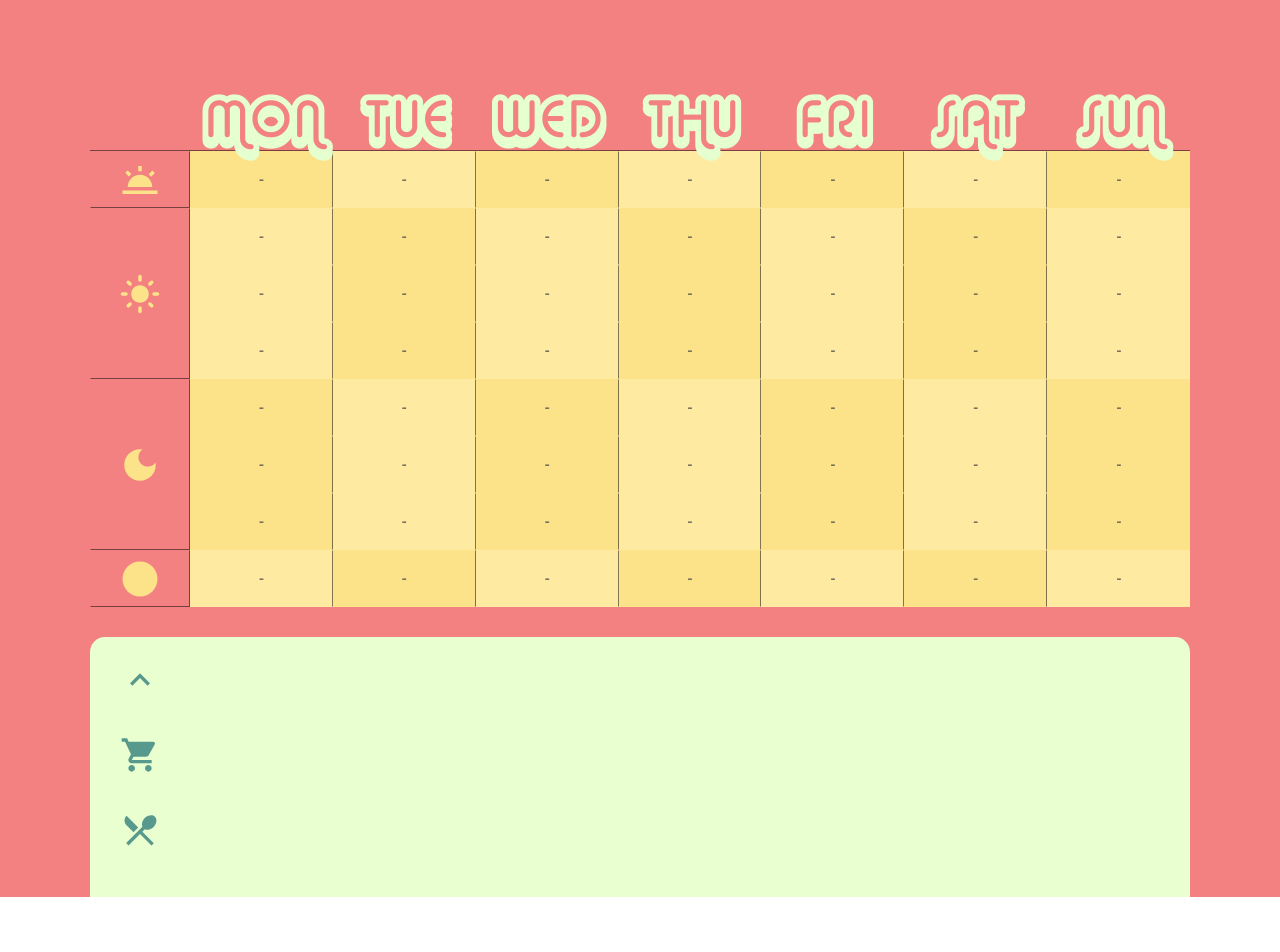
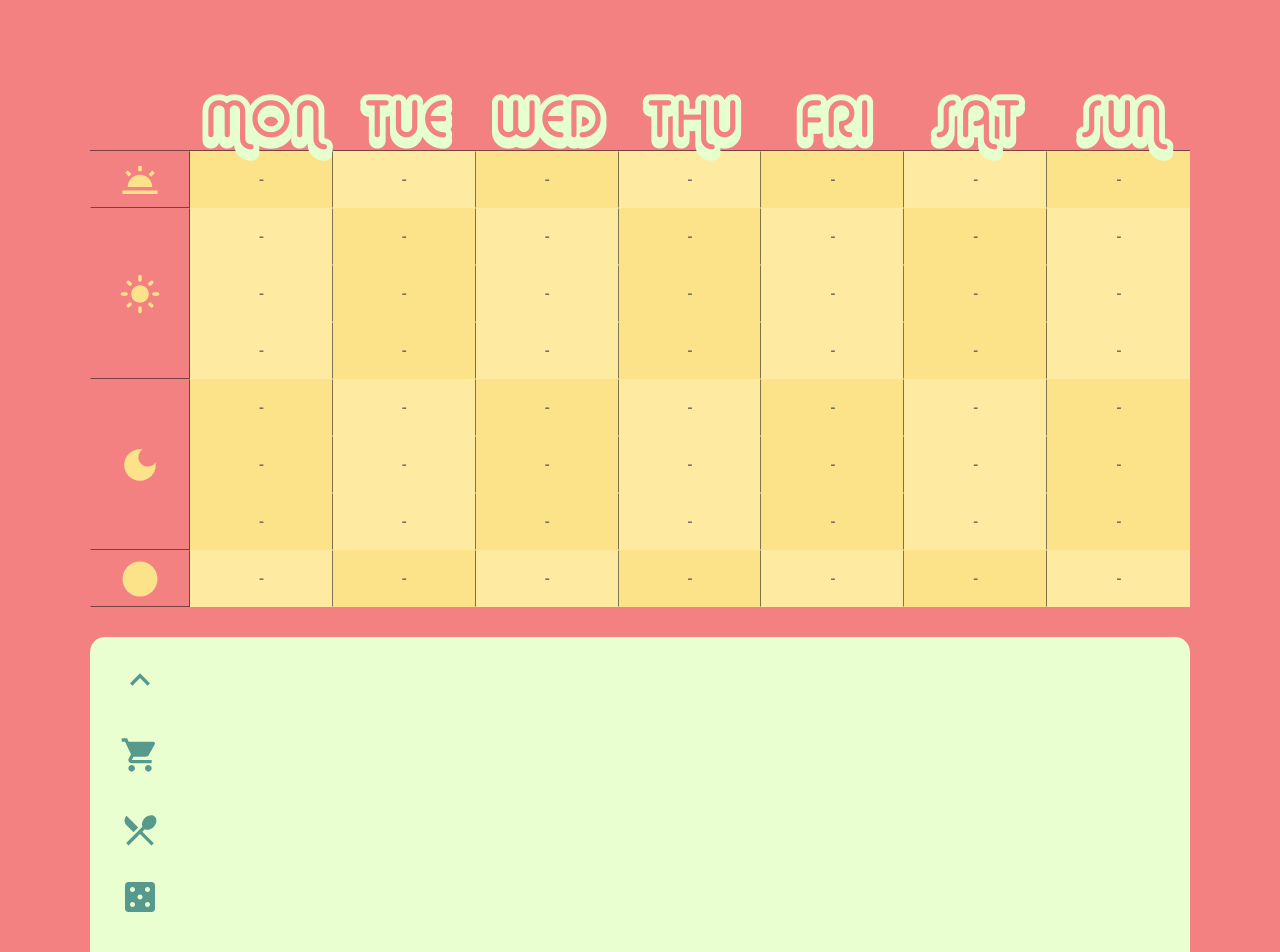
Before and after one commit to ivandesh/cooking_calendar, a React (Create React App) app: page / in a window 1280 px wide. Shown: the top 952 px of the page. Before the commit the page ends 897 px from the top, so only its background shows below. Built offline with nearby package versions, Linux system fonts and the light colour scheme.

Commit message:
add randomizer, small fixes

```diff
--- a/src/features/recipe/cookingSlice.ts
+++ b/src/features/recipe/cookingSlice.ts
@@ -1,5 +1,6 @@
 import { createSlice } from "@reduxjs/toolkit";
 import type { PayloadAction } from "@reduxjs/toolkit";
+import { breakfastMeals, proteinMeals, garnishList, combinedMealsList, snackMeals } from 'constants/meals';
 
 export type CookingState = {
   day: string;
@@ -35,12 +36,78 @@ const cookingSlice = createSlice({
       // @ts-ignore
       state[action.payload.dayIndex].meals[action.payload.mealIndex].ingredients.find(ing => ing.name === action.payload.ingredientName).checked = action.payload.checked
     },
-    reset: () => {
+    reset: (state: CookingState, payload: any) => {
       return initialState
+    },
+    //@ts-ignore
+    randomize: (state: CookingState, payload: any) => {
+      return initialState.map((item) => {
+        let lunchRandomize = Math.floor(Math.random() * 2);
+        let dinnerRandomize = Math.floor(Math.random() * 2);
+        let randomMeals = item.meals.map((meal, index) => {
+          switch(index) {
+            case 0:
+              let breakfastRandom = Math.floor(Math.random() * breakfastMeals.length)
+              return breakfastMeals[breakfastRandom]
+            case 1:
+              if (lunchRandomize === 0) {
+                let proteinRandom = Math.floor(Math.random() * proteinMeals.length)
+                return proteinMeals[proteinRandom]
+              } else {
+                return undefined
+              }
+            case 2:
+              if (lunchRandomize === 0) {
+                let garnishRandom = Math.floor(Math.random() * garnishList.length)
+              return garnishList[garnishRandom]
+              } else {
+                return undefined;
+              }
+            case 3:
+              if (lunchRandomize === 1) {
+              let combinedRandom = Math.floor(Math.random() * combinedMealsList.length)
+              return combinedMealsList[combinedRandom]
+              } else {
+                return undefined
+              }
+            case 4:
+              if (dinnerRandomize === 0) {
+                let proteinRandom = Math.floor(Math.random() * proteinMeals.length)
+                return proteinMeals[proteinRandom]
+              } else {
+                return undefined
+              }
+            case 5:
+              if (dinnerRandomize === 0) {
+                let garnishRandom = Math.floor(Math.random() * garnishList.length)
+              return garnishList[garnishRandom]
+              } else {
+                return undefined;
+              }
+            case 6:
+              if (dinnerRandomize === 1) {
+              let combinedRandom = Math.floor(Math.random() * combinedMealsList.length)
+              return combinedMealsList[combinedRandom]
+              } else {
+                return undefined
+              }
+            case 7:
+              let snackRandom = Math.floor(Math.random() * snackMeals.length)
+              return snackMeals[snackRandom]
+            default:
+              return undefined
+          }
+        });
+
+        return {
+          day: item.day,
+          meals: randomMeals
+        }
+      })
     }
   }
 })
 
-export const {addMeal, toggleIngredient, reset} = cookingSlice.actions;
+export const {addMeal, toggleIngredient, reset, randomize} = cookingSlice.actions;
 
 export default cookingSlice.reducer
--- a/src/pages/week/components/cell.tsx
+++ b/src/pages/week/components/cell.tsx
@@ -53,7 +53,9 @@ const Cell = ({meal, mealIndex, dayIndex}: {meal: {title?: string}, mealIndex: n
     )
   }
   return (
-    <div className='cell' style={{backgroundColor: colors[indexToColor[dayIndex%2][mealIndex]]}} onClick={() => setMode('edit')}>{meal ? meal.title : '-'}</div>
+    <div className='cell' style={{backgroundColor: colors[indexToColor[dayIndex%2][mealIndex]]}}>
+      <div className='cell-inner' onClick={() => setMode('edit')}>{meal ? meal.title : '-'}</div>
+    </div>
   )
 }
 
--- a/src/pages/week/index.styles.tsx
+++ b/src/pages/week/index.styles.tsx
@@ -43,6 +43,9 @@ export const DayWrapper = styled.div<{ last?: boolean }>`
   }
 
   .cell {
+
+    .cell-inner {
+      position: relative;
       display: flex;
       align-items: center;
       justify-content: center;
@@ -52,6 +55,7 @@ export const DayWrapper = styled.div<{ last?: boolean }>`
       cursor: pointer;
       border-right: ${({ last }) =>
         !last ? '1px solid rgba(0,0,0,0.5)' : 'none'};
+      z-index: 10;
 
       > .MuiSvgIcon-root {
       font-size: 42px;
@@ -61,10 +65,12 @@ export const DayWrapper = styled.div<{ last?: boolean }>`
       &.space-3 {
         height: 149px;
       }
+
       &.bordered {
         border-right: 1px solid rgba(0, 0, 0, 0.5);
         border-bottom: 1px solid rgba(0, 0, 0, 0.5);
         cursor: default;
+      }
     }
   }
 `
@@ -101,9 +107,9 @@ export const Ingredient = styled.div`
   .MuiCheckbox-root {
     padding: 0;
   }
-  .css-12wnr2w-MuiButtonBase-root-MuiCheckbox-root.Mui-checked,
-  .css-12wnr2w-MuiButtonBase-root-MuiCheckbox-root.MuiCheckbox-indeterminate {
-    color: #58998e;
+  .Mui-checked,
+  .MuiCheckbox-indeterminate {
+    color: #58998e !important;
   }
 
   .name {
@@ -160,13 +166,14 @@ export const TotalWrapper = styled.div`
 
   .ingredient {
     display: flex;
+    align-items: center;
     justify-content: space-between;
-    align-items: center;
     gap: 5px;
 
     .name {
       flex-grow: 1;
     }
+
     .quantity {
       flex-shrink: 0;
     }
--- a/src/pages/week/index.tsx
+++ b/src/pages/week/index.tsx
@@ -11,7 +11,7 @@ import {
 import { useAppSelector, useAppDispatch } from 'redux/hooks'
 import Cell from './components/cell'
 import { Checkbox } from '@mui/material'
-import { toggleIngredient, reset } from 'features/recipe/cookingSlice'
+import { toggleIngredient, reset, randomize } from 'features/recipe/cookingSlice'
 import TotalIngredients from './components/total'
 import IconButton from '@mui/material/IconButton'
 import ExpandLessIcon from '@mui/icons-material/ExpandLess'
@@ -23,6 +23,7 @@ import DarkModeIcon from '@mui/icons-material/DarkMode'
 import CircleIcon from '@mui/icons-material/Circle'
 import ShoppingCartIcon from '@mui/icons-material/ShoppingCart'
 import LocalDiningIcon from '@mui/icons-material/LocalDining'
+import CasinoIcon from '@mui/icons-material/Casino'
 
 const Week = () => {
   const weekState = useAppSelector((state) => state.app)
@@ -36,17 +37,25 @@ const Week = () => {
       <WeekWrapper className={`${showCalendar ? 'show' : 'hide'}`}>
         <DayWrapper>
           <h4 className="title margin-10"> </h4>
-          <div className="cell bordered">
-            <WbTwilightIcon />
+          <div className="cell">
+            <div className='cell-inner bordered'>
+              <WbTwilightIcon />
+            </div>
           </div>
-          <div className="cell space-3 bordered">
-            <LightModeIcon />
+          <div className="cell">
+            <div className='cell-inner space-3 bordered'>
+              <LightModeIcon />
+            </div>
           </div>
-          <div className="cell space-3 bordered">
-            <DarkModeIcon />
+          <div className="cell">
+            <div className='cell-inner space-3 bordered'>
+              <DarkModeIcon />
+            </div>
           </div>
-          <div className="cell bordered">
-            <CircleIcon />
+          <div className="cell">
+            <div className='cell-inner bordered'>
+              <CircleIcon />
+            </div>
           </div>
         </DayWrapper>
         {weekState.map((item, index) => {
@@ -75,24 +84,27 @@ const Week = () => {
           <ButtonsWrapper>
             <IconButton
               size="small"
-              color="info"
               onClick={() => setShowCalendar((prev) => !prev)}
             >
               {showCalendar ? <ExpandLessIcon /> : <ExpandMoreIcon />}
             </IconButton>
             <IconButton
               size="small"
-              color="info"
               onClick={() => setIsTotalOpen(true)}
             >
               <ShoppingCartIcon />
             </IconButton>
             <IconButton
               size="small"
-              color="error"
               onClick={() => setResetDialogOpen(true)}
             >
               <LocalDiningIcon />
+            </IconButton>
+            <IconButton
+              size="small"
+              onClick={() => dispatch(randomize({type: 'random'}))}
+            >
+              <CasinoIcon />
             </IconButton>
           </ButtonsWrapper>
         </Ingredients>
@@ -143,7 +155,7 @@ const Week = () => {
         handleClose={() => setResetDialogOpen(false)}
         handleSuccess={() => {
           setResetDialogOpen(false)
-          dispatch(reset())
+          dispatch(reset({type: 'reset'}))
         }}
       />
     </Wrapper>
```
Lines whose indentation alone changed are shown as unchanged.
